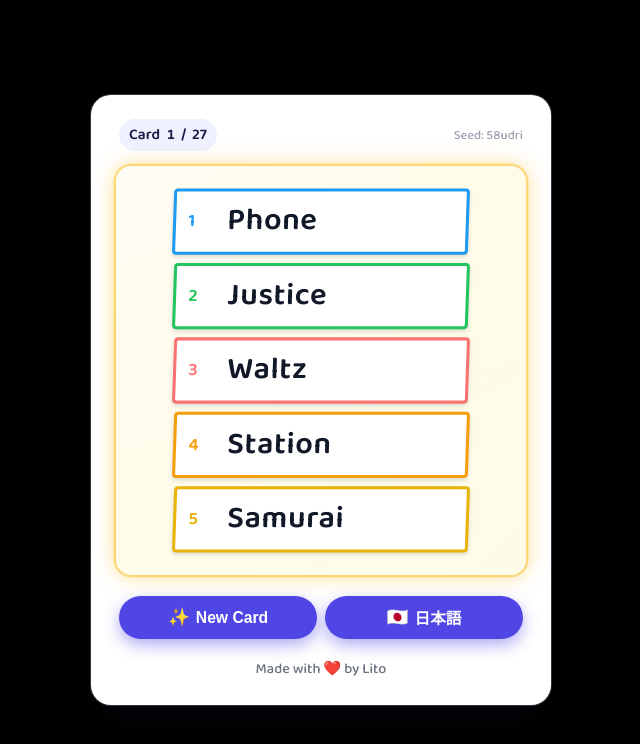
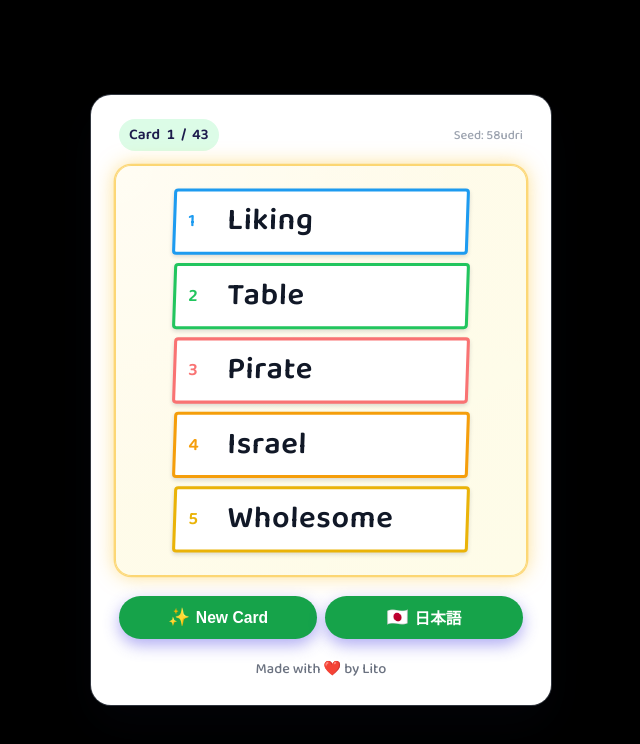
Before and after one commit to JoseVegaPro/GuessGame, a plain HTML site: page index.html in a window 1280 px wide. Shown: the whole page, without its empty margins (319-959 px from the left). Drawn offline with Linux system fonts and the light colour scheme.

Commit message:
Millenial Gen Z added

```diff
--- a/index.html
+++ b/index.html
@@ -459,6 +459,29 @@
         { en: "peanuts",   ja: "ピーナッツ" },
         { en: "door",      ja: "ドア" },
         { en: "ladder",    ja: "はしご" },
+        { en: "laptop",     ja: "ノートパソコン" },
+        { en: "tablet",     ja: "タブレット" },
+        { en: "airpods",    ja: "イヤホン" },
+        { en: "controller", ja: "コントローラー" },
+        { en: "switch",     ja: "スイッチ" },
+        { en: "hoodie",     ja: "パーカー" },
+        { en: "sneakers",   ja: "スニーカー" },
+        { en: "ringlight",  ja: "リングライト" },
+        { en: "microphone", ja: "マイク" },
+        { en: "tripod",     ja: "三脚" },
+        { en: "keyboard",   ja: "キーボード" },
+        { en: "monitor",    ja: "モニター" },
+        { en: "headphones", ja: "ヘッドホン" },
+        { en: "sticker",    ja: "ステッカー" },
+        { en: "emoji",      ja: "絵文字" },
+        { en: "skateboard",  ja: "スケートボード" },
+        { en: "flip phone",  ja: "ガラケー" },
+        { en: "walkman",     ja: "ウォークマン" },
+        { en: "boombox",     ja: "ラジカセ" },
+        { en: "dvd",         ja: "DVD" },
+        { en: "tamagotchi",  ja: "たまごっち" },
+        { en: "cassette",    ja: "カセット" },
+        { en: "scrunchie",   ja: "シュシュ" },
       ],
 
       // 2. Places & nature
@@ -490,6 +513,25 @@
         { en: "palace",    ja: "宮殿" },
         { en: "Florida",   ja: "フロリダ" },
         { en: "Israel",    ja: "イスラエル" },
+        { en: "Shibuya",      ja: "渋谷" },
+        { en: "Shinjuku",     ja: "新宿" },
+        { en: "Harajuku",     ja: "原宿" },
+        { en: "Akihabara",    ja: "秋葉原" },
+        { en: "Osaka",        ja: "大阪" },
+        { en: "Kyoto",        ja: "京都" },
+        { en: "Hokkaido",     ja: "北海道" },
+        { en: "Okinawa",      ja: "沖縄" },
+        { en: "Shibuya Sky",  ja: "渋谷スカイ" },
+        { en: "karaoke",      ja: "カラオケ" },
+        { en: "arcade",       ja: "ゲームセンター" },
+        { en: "rooftop",      ja: "屋上" },
+        { en: "conbini",      ja: "コンビニ" },
+        { en: "mall",         ja: "ショッピングモール" },
+        { en: "cafeteria",    ja: "カフェテリア" },
+        { en: "basement",     ja: "地下室" },
+        { en: "playground",   ja: "遊び場" },
+        { en: "schoolyard",   ja: "校庭" },
+        { en: "salon",        ja: "サロン" },
       ],
 
       // 3. Pop culture & figures
@@ -523,6 +565,31 @@
         { en: "Tesla",            ja: "テスラ" },
         { en: "Trump",            ja: "トランプ" },
         { en: "Moses",            ja: "モーセ" },
+        { en: "influencer",     ja: "インフルエンサー" },
+        { en: "streamer",       ja: "配信者" },
+        { en: "YouTuber",       ja: "ユーチューバー" },
+        { en: "vtuber",         ja: "VTuber" },
+        { en: "idol",           ja: "アイドル" },
+        { en: "otaku",          ja: "オタク" },
+        { en: "senpai",         ja: "先輩" },
+        { en: "gamer",          ja: "ゲーマー" },
+        { en: "cosplayer",      ja: "コスプレイヤー" },
+        { en: "barista",        ja: "バリスタ" },
+        { en: "dancer",         ja: "ダンサー" },
+        { en: "Zendaya",        ja: "ゼンデイヤ" },
+        { en: "Tom Holland",    ja: "トム・ホランド" },
+        { en: "Emma Stone",     ja: "エマ・ストーン" },
+        { en: "Ryan Gosling",   ja: "ライアン・ゴズリング" },
+        { en: "Harry Potter",         ja: "ハリー・ポッター" },
+        { en: "Britney Spears",       ja: "ブリトニー・スピアーズ" },
+        { en: "Backstreet Boys",      ja: "バックストリート・ボーイズ" },
+        { en: "Avril Lavigne",        ja: "アヴリル・ラヴィーン" },
+        { en: "Linkin Park",          ja: "リンキン・パーク" },
+        { en: "Mario Kart",           ja: "マリオカート" },
+        { en: "SpongeBob SquarePants", ja: "スポンジ・ボブ" },
+        { en: "Ash Ketchum",          ja: "サトシ" },
+        { en: "Lara Croft",           ja: "ララ・クロフト" },
+        { en: "Barney",               ja: "バーニー" },
       ],
 
       // 4. Activities / verbs
@@ -554,6 +621,23 @@
         { en: "praying",   ja: "お祈り" },
         { en: "whispering",   ja: "ささやく" },
         { en: "traveling",    ja: "旅行する" },
+        { en: "streaming",   ja: "配信する" },
+        { en: "posting",     ja: "投稿する" },
+        { en: "scrolling",   ja: "スクロールする" },
+        { en: "swiping",     ja: "スワイプする" },
+        { en: "sharing",     ja: "シェアする" },
+        { en: "liking",      ja: "いいねする" },
+        { en: "commenting",  ja: "コメントする" },
+        { en: "binging",     ja: "一気見する" },
+        { en: "vlogging",    ja: "Vログする" },
+        { en: "editing",     ja: "編集する" },
+        { en: "chilling",    ja: "チルする" },
+        { en: "flexing",     ja: "自慢する" },
+        { en: "blogging",    ja: "ブログを書く" },
+        { en: "downloading", ja: "ダウンロードする" },
+        { en: "raving",      ja: "レイヴする" },
+        { en: "skating",     ja: "スケートする" },
+        { en: "messaging",   ja: "メッセージする" },
       ],
 
       // 5. Abstract / harder
@@ -585,6 +669,22 @@
         { en: "joy",        ja: "喜び" },
         { en: "faith",        ja: "信仰" },
         { en: "imagination",  ja: "想像力" },
+        { en: "vibes",       ja: "雰囲気" },
+        { en: "aesthetic",   ja: "美学" },
+        { en: "mood",        ja: "ムード" },
+        { en: "clout",       ja: "影響力" },
+        { en: "fomo",        ja: "FOMO" },
+        { en: "drama",       ja: "ドラマ" },
+        { en: "energy",      ja: "エネルギー" },
+        { en: "cringe",      ja: "イタさ" },
+        { en: "wholesome",   ja: "ほっこり感" },
+        { en: "lowkey",      ja: "ひそかな気持ち" },
+        { en: "highkey",     ja: "本音" },
+        { en: "nostalgia",   ja: "ノスタルジア" },
+        { en: "angst",       ja: "不安" },
+        { en: "hype",        ja: "盛り上がり" },
+        { en: "boredom",     ja: "退屈" },
+        { en: "childhood",   ja: "子供時代" },
       ],
     };
 
```
